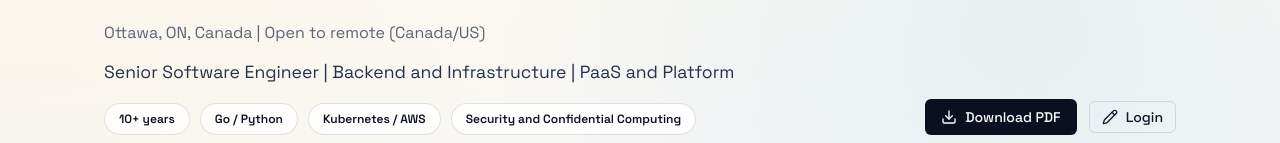
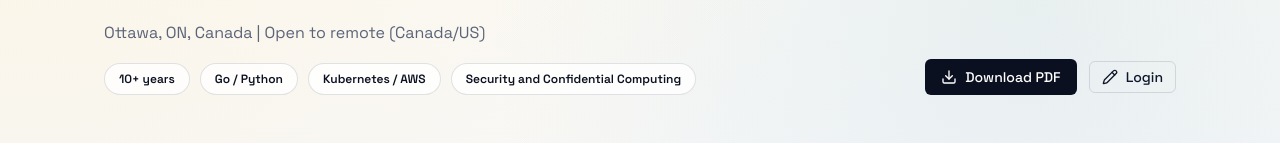
Before and after one commit to Laisky/go-ramjet, a React (Vite) app in the folder web/: page /cv in a window 1280 px wide. Shown: the part 180-323 px from the top of the page. Built offline with nearby package versions, Linux system fonts and the light colour scheme; no server answers.

Commit message:
style: comment out summary line in CVPage for future reference

```diff
--- a/web/src/pages/cv/index.tsx
+++ b/web/src/pages/cv/index.tsx
@@ -312,7 +312,7 @@ export function CVPage() {
             <span className="cv-kicker">Curriculum Vitae</span>
             <h1 className="cv-title">{parsed.title}</h1>
             <p className="cv-subtitle">{parsed.subtitle}</p>
-            <p className="cv-summary">{parsed.summaryLine}</p>
+            {/* <p className="cv-summary">{parsed.summaryLine}</p> */}
             <div className="cv-badges">
               {parsed.badges.map((badge) => (
                 <span key={badge} className="cv-badge">
```
